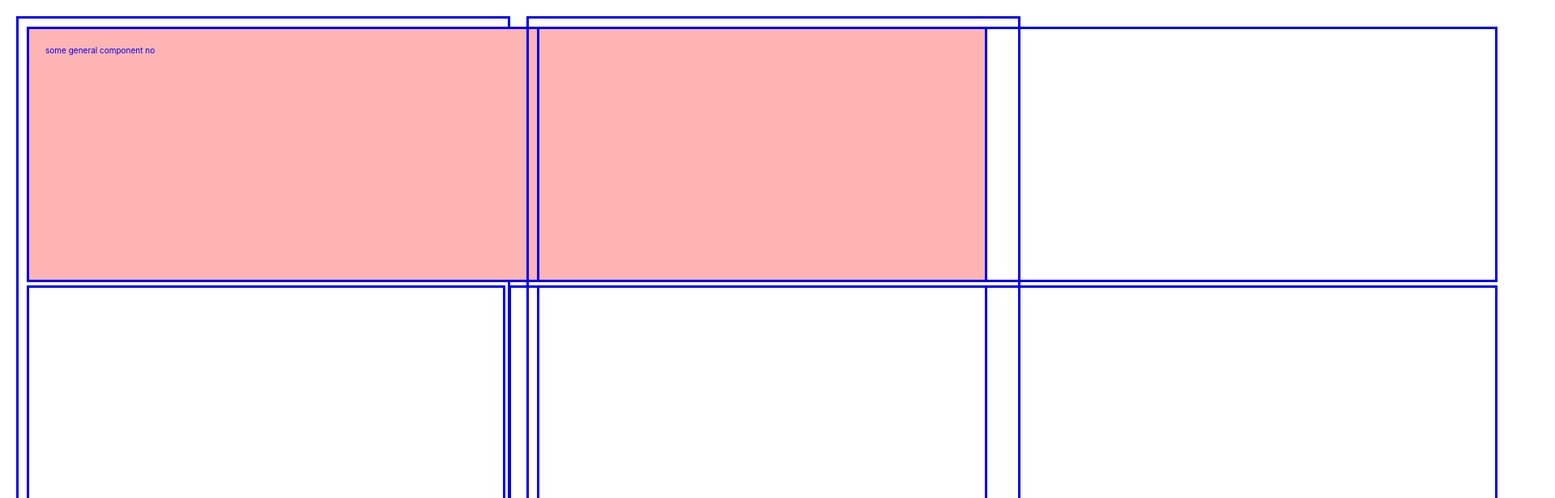
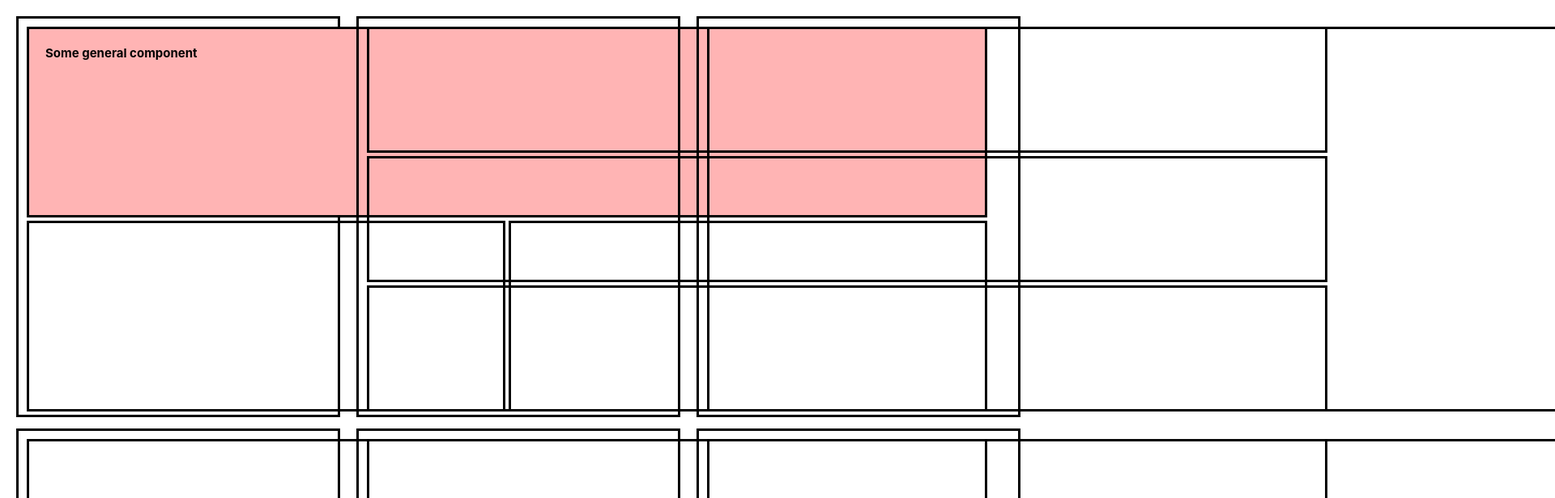
Before and after one commit to TzafrirRaveh/component-layout-free-organize, a React (Create React App) app: page / in a window 1280 px wide. Shown: the top 616 px of the page at 81% size, 1920 px wide, since content can reach past the window. Built offline with nearby package versions, Linux system fonts and the light colour scheme.

Commit message:
update placeholder text update variable names to be more relevant add styling for finale touch

```diff
--- a/src/App.js
+++ b/src/App.js
@@ -18,7 +18,7 @@ function App() {
 							<Route exact path={'/'}>
 								<LayoutSelect layout={layoutSelectPage}/>
 							</Route>
-							{Array.from(pages).map((page, i) => {
+							{pages.map((page, i) => {
 								return (<Route key={i} path={`/${page}`}>
 									<ColorComponentToLayout page={page}/>
 								</Route>)
--- a/src/general-component/ComponentList.js
+++ b/src/general-component/ComponentList.js
@@ -3,21 +3,20 @@ import GeneralColor from "./general-color";
 import dragCommands from "../util/draggable-commands";
 import {connect} from "react-redux";
 
-function ComponentList({colors, free_color}) {
+function ComponentList({colors}) {
 	return (
 		<ul>
 			{Object.keys(colors).map((color, i) => {
-				if(colors[color] !== 'free') {
+				if (colors[color] !== 'free') {
 					const positionOf = colors[color];
-					return <li key={i}> the color {color} is in the position of {positionOf[0]} for section {positionOf[1]}</li>
+					return <li className={'color-component__empty'} key={i}>The color {color} is in the position of {positionOf[0]} for section {positionOf[1]}</li>
 				} else {
 					return (<li
-						data-color={color}
-						onDragStart={e=>dragCommands.dragStart(e, color)}
+						onDragStart={e => dragCommands.dragStart(e, color)}
 						draggable={true}
 						className={'color-component__item'}
 						key={i}>
-						<GeneralColor color={color} i={i}/>
+						<GeneralColor color={color}/>
 					</li>)
 				}
 			})}
--- a/src/general-component/general-color.js
+++ b/src/general-component/general-color.js
@@ -2,11 +2,11 @@ import React from "react";
 import store from "../redux/reducer/reducer";
 import {free_color} from "../redux/action/action";
 
-function GeneralColor({color, i, disableClick}) {
+function GeneralColor({color, isClickable}) {
 	return (<div
-		onClick={() => !disableClick && store.dispatch(free_color(color))}
+		onClick={() => isClickable && store.dispatch(free_color(color))}
 		className={'color-component__color'}
-		style={{backgroundColor:color}}>some general component no {i}</div>)
+		style={{backgroundColor: color}}>Some general component</div>)
 }
 
 export default GeneralColor;
--- a/src/layouts/Layout.js
+++ b/src/layouts/Layout.js
@@ -3,10 +3,9 @@ import {breakPoints, cols, layouts} from "../mocks/layouts";
 import {Responsive, WidthProvider} from 'react-grid-layout';
 import dragCommands from "../util/draggable-commands";
 import {connect} from "react-redux";
-import {isColorPlaceHolderNeeded} from "../util/general-util";
+import {isColorPlaceHolderNeeded} from "../util/layout-util";
 
 const ResponsiveReactGridLayout = WidthProvider(Responsive);
-
 
 function Layout({page, colors}) {
 	return (
@@ -15,20 +14,17 @@ function Layout({page, colors}) {
 			layouts={layouts[page]}
 			breakpoints={breakPoints}
 			cols={cols}
-			width={1200}
+			width={1}
 		>
 			{layouts[page].l.map((section, i) => {
 				return (<section
 					onDragOver={dragCommands.dragOverHandle}
-					onDrop={e=>dragCommands.dropHandle(e, section.i, page)}
-					data-page={page}
-					data-section={section.i}
+					onDrop={e => dragCommands.dropHandle(e, section.i, page)}
 					className={'section-container'}
 					key={section.i}>
-					{isColorPlaceHolderNeeded(page, colors, section.i)}
+					{isColorPlaceHolderNeeded(page, colors, section.i, true)}
 				</section>)
 			})}
-
 		</ResponsiveReactGridLayout>
 	)
 }
--- a/src/layouts/LayoutNotResponsive.js
+++ b/src/layouts/LayoutNotResponsive.js
@@ -1,7 +1,7 @@
 import React from "react";
 import {connect} from 'react-redux'
 import GridLayout from 'react-grid-layout';
-import {isColorPlaceHolderNeeded} from "../util/general-util";
+import {isColorPlaceHolderNeeded} from "../util/layout-util";
 
 function LayoutNotResponsive({layout, page, colors}) {
 	return (
@@ -16,11 +16,10 @@ function LayoutNotResponsive({layout, page, colors}) {
 					<section
 						className={'section-container'}
 						key={section.i}>
-						{isColorPlaceHolderNeeded(page, colors, section.i, true)}
+						{isColorPlaceHolderNeeded(page, colors, section.i)}
 					</section>
 				)
 			})}
-
 		</GridLayout>
 	)
 }
--- a/src/layouts/LayoutSelect.js
+++ b/src/layouts/LayoutSelect.js
@@ -3,22 +3,24 @@ import {breakPoints, cols, layouts} from '../mocks/layouts'
 import {Link} from "react-router-dom";
 import {Responsive, WidthProvider} from 'react-grid-layout';
 import LayoutNotResponsive from "./LayoutNotResponsive";
+
 const ResponsiveReactGridLayout = WidthProvider(Responsive);
 
 export default function LayoutSelect({layout}) {
 	return (
 		<ResponsiveReactGridLayout
-			className="layout"
+			className="layout layout_no-border"
 			breakpoints={breakPoints}
 			cols={cols}
 			layouts={layout}
-			width={1200}
+			width={1}
 			autoSize={false}
-			margin={[20,20]}
+			margin={[20, 20]}
+			padding={[20, 20]}
 		>
 			{Object.keys(layouts).map((layoutName, i) => {
 				return (
-					<Link key={layouts[layoutName].l[i].i} to={`/${layoutName}`}>
+					<Link key={layout.l[i].i} to={`/${layoutName}`}>
 						<section className={'section-container section-container__not-responsive'}>
 							<LayoutNotResponsive page={layoutName} layout={layouts[layoutName].l}/>
 						</section>
--- a/src/mocks/layouts.js
+++ b/src/mocks/layouts.js
@@ -4,9 +4,9 @@ export const cols = {l: 12, m: 6, s: 2};
 export const layouts = {
 	'100_50_50': {
 		l: [
-			{i: 'a', x: 0, y: 0, w: 12, h: 2, static: true},
-			{i: 'b', x: 0, y: 2, w: 6, h: 2, static: true},
-			{i: 'c', x: 6, y: 2, w: 6, h: 2, static: true}
+			{i: 'a', x: 0, y: 0, w: 12, h: 1.5, static: true},
+			{i: 'b', x: 0, y: 1.5, w: 6, h: 1.5, static: true},
+			{i: 'c', x: 6, y: 1.5, w: 6, h: 1.5, static: true}
 		],
 		m: [
 			{i: 'a', x: 0, y: 0, w: 6, h: 2, static: true},
@@ -21,9 +21,9 @@ export const layouts = {
 	},
 	'100_100_100': {
 		l: [
-			{i: 'a', x: 0, y: 0, w: 12, h: 2, static: true},
-			{i: 'b', x: 0, y: 2, w: 12, h: 2, static: true},
-			{i: 'c', x: 0, y: 4, w: 12, h: 2, static: true}
+			{i: 'a', x: 0, y: 0, w: 12, h: 1, static: true},
+			{i: 'b', x: 0, y: 1, w: 12, h: 1, static: true},
+			{i: 'c', x: 0, y: 2, w: 12, h: 1, static: true}
 		],
 		m: [
 			{i: 'a', x: 0, y: 0, w: 12, h: 2, static: true},
@@ -36,19 +36,75 @@ export const layouts = {
 			{i: 'c', x: 0, y: 4, w: 12, h: 2, static: true}
 		]
 	},
+	'100a': {
+		l: [
+			{i: 'a', x: 0, y: 0, w: 12, h: 3, static: true}
+		],
+		m: [
+			{i: 'a', x: 0, y: 0, w: 12, h: 3, static: true}
+		],
+		s: [
+			{i: 'a', x: 0, y: 0, w: 12, h: 3, static: true}
+		]
+	},
+	'100b': {
+		l: [
+			{i: 'a', x: 0, y: 0, w: 12, h: 3, static: true}
+		],
+		m: [
+			{i: 'a', x: 0, y: 0, w: 12, h: 3, static: true}
+		],
+		s: [
+			{i: 'a', x: 0, y: 0, w: 12, h: 3, static: true}
+		]
+	},
+	'100c': {
+		l: [
+			{i: 'a', x: 0, y: 0, w: 12, h: 3, static: true}
+		],
+		m: [
+			{i: 'a', x: 0, y: 0, w: 12, h: 3, static: true}
+		],
+		s: [
+			{i: 'a', x: 0, y: 0, w: 12, h: 3, static: true}
+		]
+	},
+	'100d': {
+		l: [
+			{i: 'a', x: 0, y: 0, w: 12, h: 3, static: true}
+		],
+		m: [
+			{i: 'a', x: 0, y: 0, w: 12, h: 3, static: true}
+		],
+		s: [
+			{i: 'a', x: 0, y: 0, w: 12, h: 3, static: true}
+		]
+	}
 }
 
 export const layoutSelectPage = {
 	l: [
-		{i: 'a', x: 0, y: 0, w: 6, h: 4, static: true},
-		{i: 'b', x: 6, y: 0, w: 6, h: 4, static: true}
+		{i: 'a', x: 0, y: 0, w: 4, h: 3, static: true},
+		{i: 'b', x: 4, y: 0, w: 4, h: 3, static: true},
+		{i: 'c', x: 8, y: 0, w: 4, h: 3, static: true},
+		{i: 'd', x: 0, y: 3, w: 4, h: 3, static: true},
+		{i: 'e', x: 4, y: 3, w: 4, h: 3, static: true},
+		{i: 'f', x: 8, y: 3, w: 4, h: 3, static: true}
 	],
 	m: [
-		{i: 'a', x: 0, y: 0, w: 3, h: 4, static: true},
-		{i: 'b', x: 3, y: 0, w: 3, h: 4, static: true}
+		{i: 'a', x: 0, y: 0, w: 3, h: 3, static: true},
+		{i: 'b', x: 3, y: 0, w: 3, h: 3, static: true},
+		{i: 'c', x: 0, y: 3, w: 3, h: 3, static: true},
+		{i: 'd', x: 3, y: 3, w: 3, h: 3, static: true},
+		{i: 'e', x: 0, y: 6, w: 3, h: 3, static: true},
+		{i: 'f', x: 3, y: 6, w: 3, h: 3, static: true}
 	],
 	s: [
-		{i: 'a', x: 0, y: 0, w: 2, h: 4, static: true},
-		{i: 'b', x: 0, y: 4, w: 2, h: 4, static: true}
+		{i: 'a', x: 0, y: 0, w: 2, h: 3, static: true},
+		{i: 'b', x: 0, y: 3, w: 2, h: 3, static: true},
+		{i: 'c', x: 0, y: 6, w: 2, h: 3, static: true},
+		{i: 'd', x: 0, y: 9, w: 2, h: 3, static: true},
+		{i: 'e', x: 0, y: 12, w: 2, h: 3, static: true},
+		{i: 'f', x: 0, y: 15, w: 2, h: 3, static: true}
 	]
 }
--- a/src/redux/reducer/reducer.js
+++ b/src/redux/reducer/reducer.js
@@ -14,12 +14,12 @@ const updateColors = (state = initialState, action) => {
 		case FREE_COLORS:
 			return {
 				...state,
-				colors: {...state.colors, [action.payload]:'free'}
+				colors: {...state.colors, [action.payload]: 'free'}
 			};
 		case CATCH_COLORS:
 			return {
 				...state,
-				colors: {...state.colors, [action.payload.color]:[action.payload.page,action.payload.sectionIndex]}
+				colors: {...state.colors, [action.payload.color]: [action.payload.page, action.payload.sectionIndex]}
 			};
 		default:
 			return state;
--- a/src/style/main.css
+++ b/src/style/main.css
@@ -13,17 +13,30 @@ ul li {
 .layout {
   position: relative;
 }
+.layout a {
+  border: 0;
+}
+.layout a:hover {
+  transition: 0.3s;
+  background-color: rgba(0, 0, 0, 0.1);
+}
 
 .section-container {
-  border: 0.3rem solid;
+  border: 0.3rem solid black;
   display: flex;
 }
 .section-container__not-responsive {
   display: block;
 }
+a > .section-container {
+  padding-right: 0.6rem;
+}
 
 .color-layout__container {
   display: flex;
+}
+.color-layout__list {
+  width: 23.5rem;
 }
 .color-layout__layout {
   flex: 1 1 auto;
@@ -31,10 +44,22 @@ ul li {
 
 .color-component__item {
   margin: 1rem;
+  font-weight: bold;
+  font-size: 1.5rem;
 }
 .color-component__color {
   flex: 1 1 auto;
   padding: 2rem;
+  color: #000;
+  font-weight: bold;
+  font-size: 1.5rem;
+}
+.color-component__empty {
+  margin: 1rem;
+  padding: 1rem 2rem;
+  border: 0.1rem solid;
+  font-weight: bold;
+  font-size: 1.5rem;
 }
 
 /*# sourceMappingURL=main.css.map */
--- a/src/style/main.scss
+++ b/src/style/main.scss
@@ -2,36 +2,64 @@
 
 .layout {
   position: relative;
+
+  a {
+    border: 0;
+
+    &:hover {
+      transition: .3s;
+      background-color: rgba(0, 0, 0, .1);
+    }
+  }
 }
 
 .section-container {
-  border: .3rem solid;
+  border: .3rem solid black;
   display: flex;
 
   &__not-responsive {
     display: block;
   }
+
+  a > & {
+    padding-right: .6rem;
+  }
 }
 
-.color-layout{
+.color-layout {
   &__container {
     display: flex;
   }
 
-  &__item {
+  &__list {
+    width: 23.5rem;
+  }
 
-  }
   &__layout {
     flex: 1 1 auto;
   }
 }
 
-.color-component{
+.color-component {
   &__item {
     margin: 1rem;
+    font-weight: bold;
+    font-size: 1.5rem;
   }
-  &__color{
+
+  &__color {
     flex: 1 1 auto;
     padding: 2rem;
+    color: #000;
+    font-weight: bold;
+    font-size: 1.5rem;
+  }
+
+  &__empty {
+    margin: 1rem;
+    padding: 1rem 2rem;
+    border: .1rem solid;
+    font-weight: bold;
+    font-size: 1.5rem;
   }
 }
--- a/src/util/draggable-commands.js
+++ b/src/util/draggable-commands.js
@@ -4,27 +4,27 @@ import {catch_color} from "../redux/action/action";
 const dragCommands = {
 	colorActive: undefined,
 
-	dragStart: function(el, color) {
+	dragStart: function (el, color) {
 		this.colorActive = color;
 	},
-	dropHandle: function(el, sectionIndex, page) {
 
+	dropHandle: function (el, sectionIndex, page) {
 		// first check that the section is empty of color
 		let currentState = store.getState();
-		for(let color in currentState.colors) {
-			if(color !== this.colorActive &&
+		for (let color in currentState.colors) {
+			if (color !== this.colorActive &&
 				currentState.colors[color][0] === page &&
 				currentState.colors[color][1] === sectionIndex
-			){
+			) {
 				return false;
 			}
 		}
 		// then update state for new color in position
 		store.dispatch(catch_color(this.colorActive, page, sectionIndex));
 	},
+
 	dragOverHandle: function (el) {
 		el.preventDefault();
-		// console.log('over',el)
 	}
 }
 
--- a/src/util/general-util.js
+++ b/src/util/layout-util.js
@@ -1,16 +1,15 @@
 import React from "react";
 import GeneralColor from "../general-component/general-color";
 
-function isColorPlaceHolderNeeded(page, colors, sectionIndex, disableClick) {
+function isColorPlaceHolderNeeded(page, colors, sectionIndex, isClickable) {
 	for (let color in colors) {
 		if (colors[color] !== 'free' &&
 			colors[color][0] === page &&
 			colors[color][1] === sectionIndex) {
-			return <GeneralColor color={color} disableClick={disableClick}/>
+			return <GeneralColor color={color} isClickable={isClickable}/>
 		}
 	}
 	return null;
 }
 
-
 export {isColorPlaceHolderNeeded};
```
Also changed, not shown: 1 other file (tests, documents, lock files or other folders).
